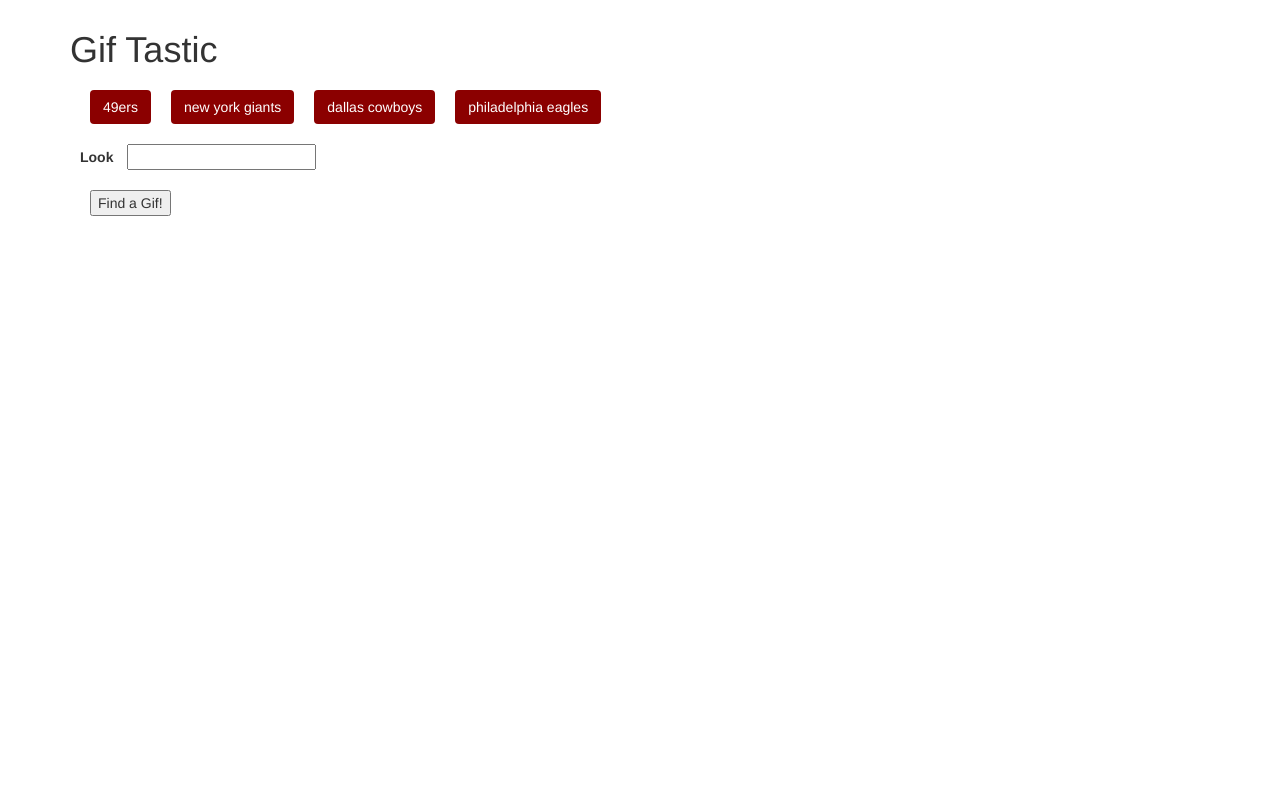
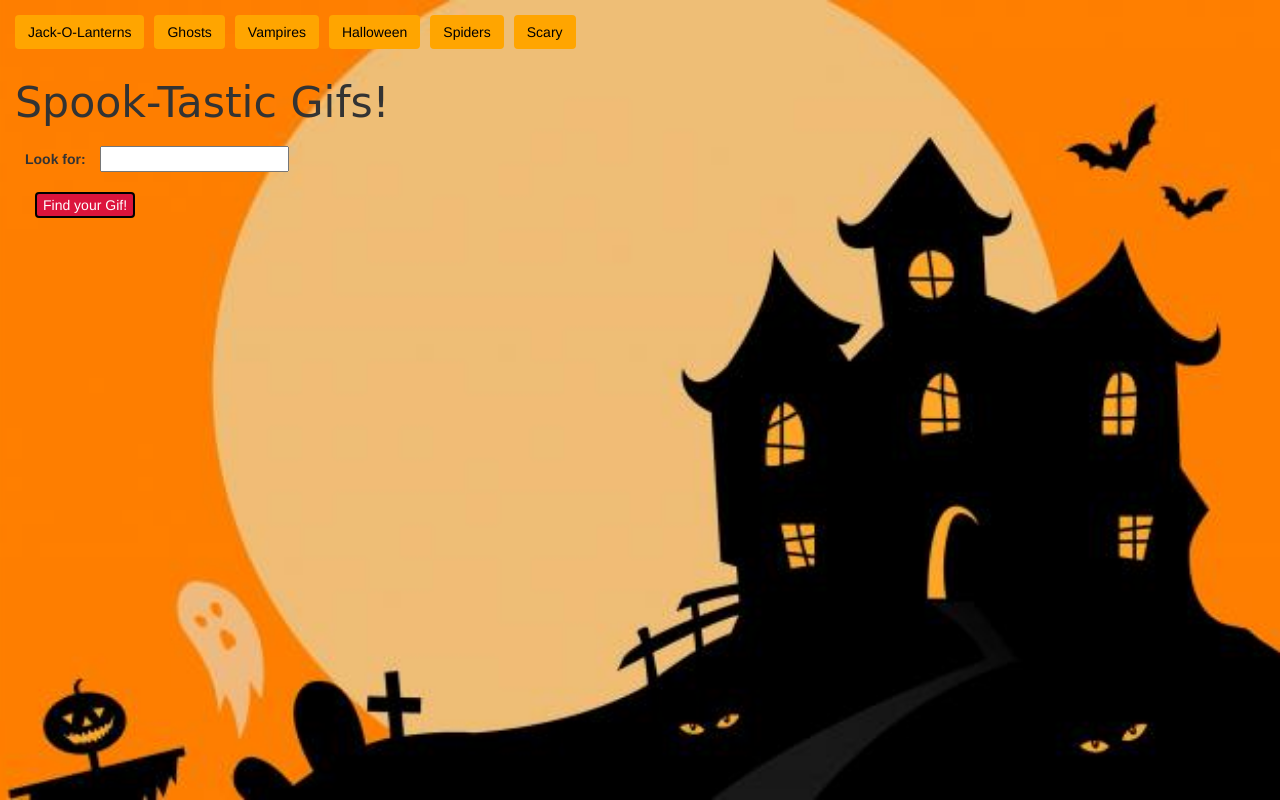
Before and after one commit to GQuinn1011/GifTastic, a plain HTML site: page index.html in a window 1280 px wide. Drawn offline with nearby package versions, Linux system fonts and the light colour scheme; a web font is replaced by a local one.

Commit message:
updated js topics to halloween theme. add css styling for buttons to align gif images. added halloween theme background image.

```diff
--- a/assets/css/style.css
+++ b/assets/css/style.css
@@ -1,11 +1,56 @@
-button,
 div,
 form,
 input {
     margin: 10px;
 }
 
+.container {
+    margin-left: 0;
+}
+
 button {
-    background-color: darkred;
+    margin: 5px;
+}
+
+button {
+    background-color: orange;
+    color: black;
+    border: 2px solid black;
+    border-radius: 4px;
+}
+
+button:hover {
+    box-shadow: 0 12px 16px 0 rgba(0, 0, 0, 0.24), 0 17px 50px 0 rgba(0, 0, 0, 0.19);
+}
+
+h1 {
+    font-family: 'Underdog', cursive;
+    font-size: 32pt;
+}
+
+body {
+    background: url("../images/haunted-house.jpg") no-repeat center center fixed;
+    -webkit-background-size: cover;
+    -moz-background-size: cover;
+    -o-background-size: cover;
+    background-size: cover;
+}
+
+.col {
+    float: left;
+    margin: 10px;
+    margin-top: 10px;
+}
+
+p {
+    font-family: 'Underdog', cursive;
+    font-size: 14pt;
+    font-weight: bold;
+}
+
+input[type=submit] {
+    background-color: crimson;
+    border: 2px solid black;
+    border-radius: 4px;
     color: white;
 }
--- a/assets/javascript/app.js
+++ b/assets/javascript/app.js
@@ -1,5 +1,5 @@
 $(document).ready(function() {
-        var topics = ["49ers", "new york giants", "dallas cowboys", "philadelphia eagles"];
+        var topics = ["Jack-O-Lanterns", "Ghosts", "Vampires", "Halloween", "Spiders", "Scary"];
 
         function renderButtons() {
             $("buttons-view").empty();
@@ -43,7 +43,7 @@ $(document).ready(function() {
                 var results = response.data
                 for (var i = 0; i < results.length; i++) {
 
-                    var imageDiv = $("<div>");
+                    var imageDiv = $("<div>").addClass("col");
                     var p = $("<p>").text("Rating: " + results[i].rating);
                     var gifPic = $("<img>");
                     gifPic.attr("src", results[i].images.fixed_height_still.url);
--- a/index.html
+++ b/index.html
@@ -10,28 +10,30 @@
     <script src="https://cdnjs.cloudflare.com/ajax/libs/jquery/3.4.1/jquery.min.js"></script>
     <script src="https://cdnjs.cloudflare.com/ajax/libs/twitter-bootstrap/3.3.7/js/bootstrap.min.js"></script>
     <script src="assets/javascript/app.js"></script>
+    <link href="https://fonts.googleapis.com/css?family=Underdog&display=swap" rel="stylesheet">
     <link rel="stylesheet" href="assets/css/style.css">
 </head>
 
 <body>
+    <div id="buttons-view"></div>
 
 
     <div class="container">
-        <h1>Gif Tastic</h1>
+        <h1>Spook-Tastic Gifs!</h1>
 
         <!-- Buttons will Get Dumped Here -->
-        <div id="buttons-view"></div>
 
         <form id="image-form">
-            <label for="image-input">Look</label>
+            <label for="image-input">Look for:</label>
             <input type="text" id="image-input"><br>
 
-            <!-- Button triggers new movie to be added -->
-            <input id="add-image" type="submit" value="Find a Gif!">
+            <!-- Button triggers gifs to be added -->
+            <input id="add-image" type="submit" value="Find your Gif!">
         </form>
-        <div id="images-view"></div>
+        <div class="row">
+            <div id="images-view" class="col"></div>
 
-
+        </div>
 
 </body>
 
```
Also changed, not shown: assets/images/cobweb.jpg (added), assets/images/haunted-house.jpg (added).
